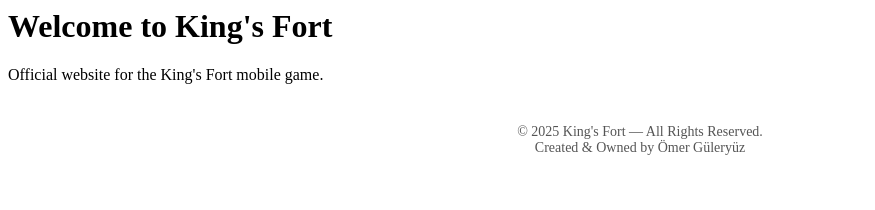
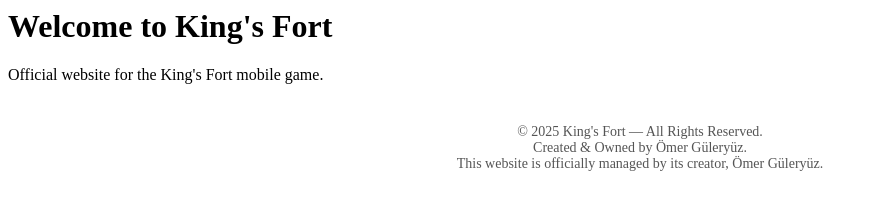
Before and after one commit to Omerguleryuz/omerguleryuz.github.io, a plain HTML site: page index.html in a window 1280 px wide. Shown: the whole page, without its empty margins (0-875 px from the left). Drawn offline with Linux system fonts and the light colour scheme.

Commit message:
Update footer with management information
Added a management note to the footer.

```diff
--- a/index.html
+++ b/index.html
@@ -6,7 +6,8 @@
 
 <footer style="margin-top:40px; text-align:center; font-size:14px; color:#555;">
     © 2025 King's Fort — All Rights Reserved.<br>
-    Created & Owned by Ömer Güleryüz
+    Created & Owned by Ömer Güleryüz.<br>
+    This website is officially managed by its creator, Ömer Güleryüz.
 </footer>
 
 </body>
```
